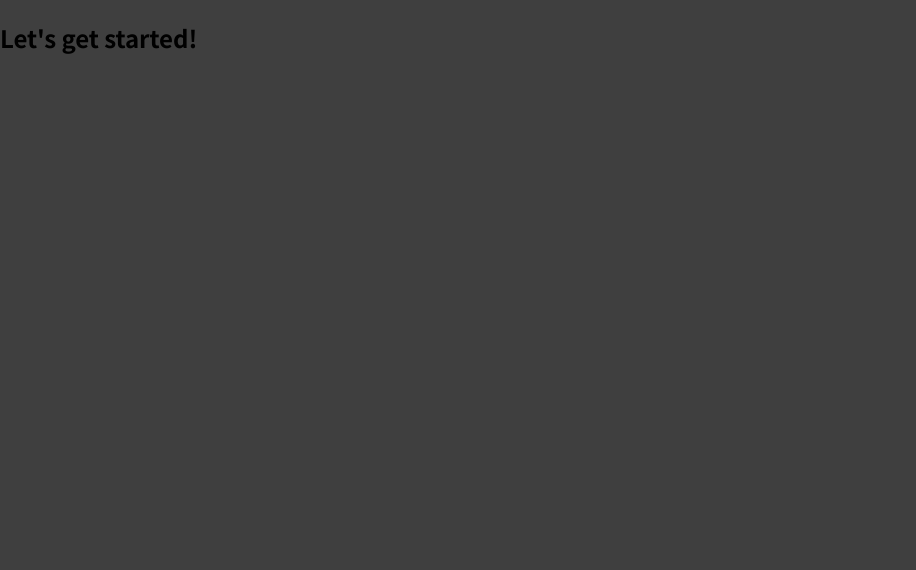
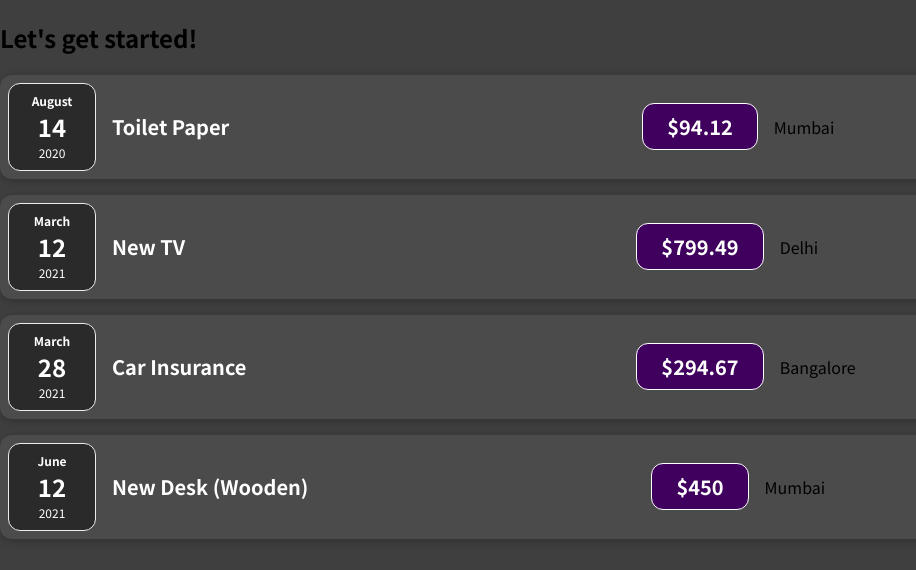
Before and after one commit to pranav2805/ReactJs, a JavaScript app: page / in a window 1280 px wide. Shown: the top 570 px of the page, without its empty margins (0-916 px from the left). Built offline with nearby package versions, Linux system fonts and the light colour scheme.

Commit message:
Looping over expenses using map function

```diff
--- a/src/App.js
+++ b/src/App.js
@@ -34,13 +34,15 @@
   return (
     <div>
       <h2>Let's get started!</h2>
-      {expenses.forEach((item) => {
-        <ExpenseItem
-          title={item.title}
-          amount={item.amount}
-          date={item.date}
-          location={item.location}
-        />;
+      {expenses.map((item) => {
+        return (
+          <ExpenseItem
+            title={item.title}
+            amount={item.amount}
+            date={item.date}
+            location={item.location}
+          />
+        );
       })}
       {/* <ExpenseItem
         title={expenses[0].title}
```
